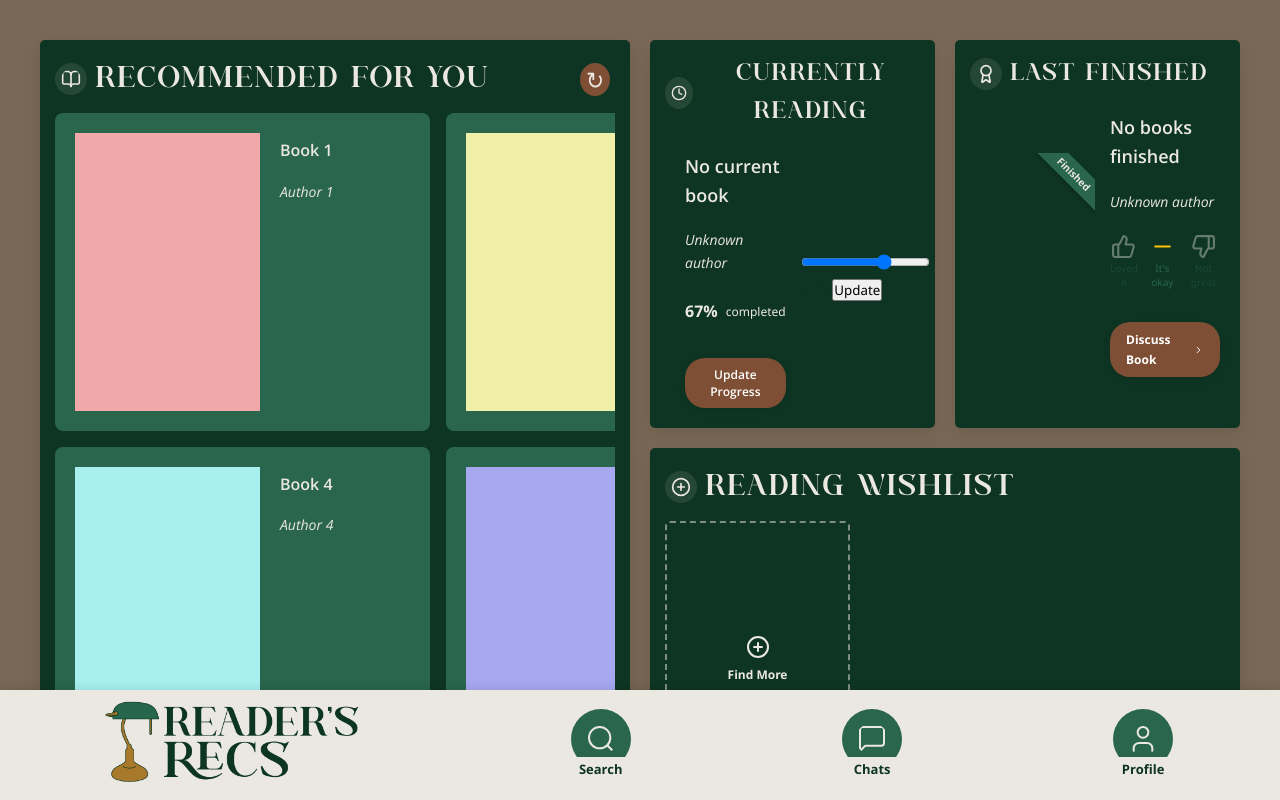
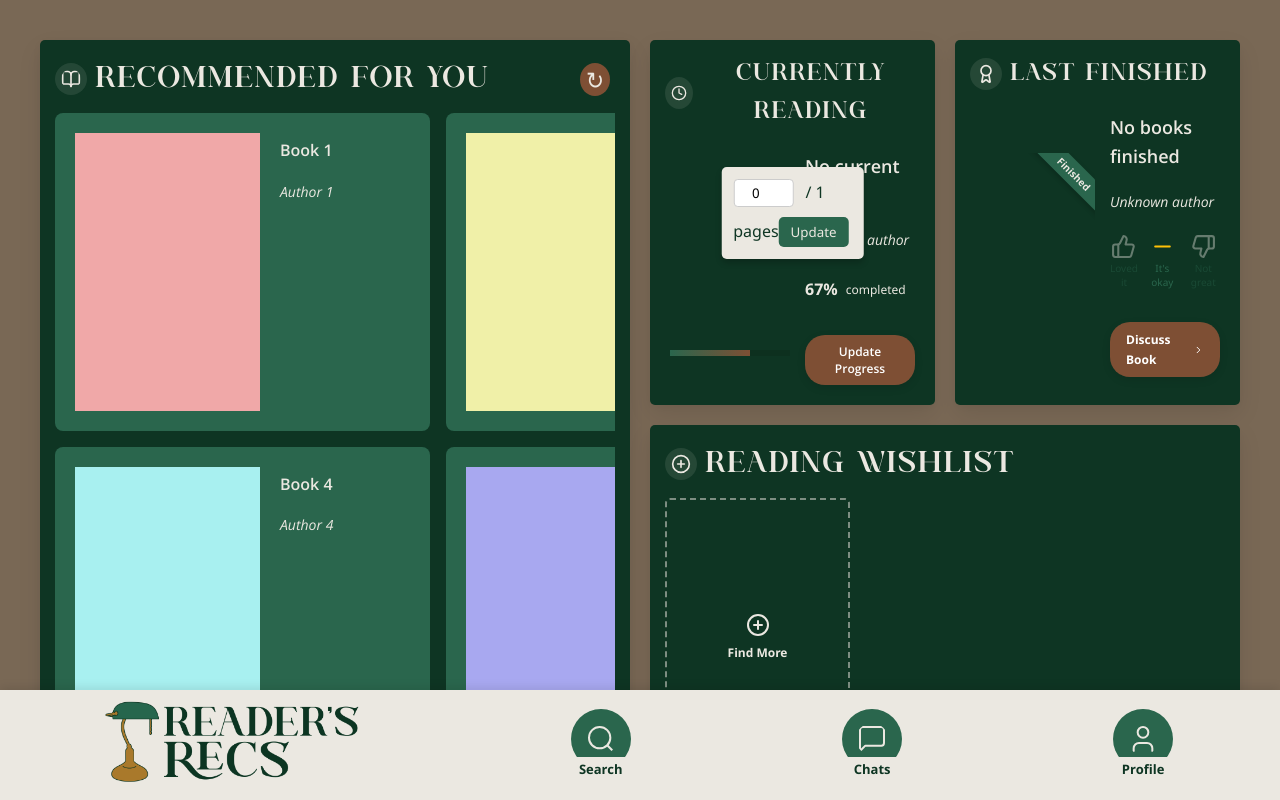
Before and after one commit to tamu-csce-capstone-2025-spring-hammond/Readers-Recs, a React (Create React App) app in the folder frontend/: page /home in a window 1280 px wide. Both pictures are taken after a click on the button "Update Progress". Shown: the top 800 px of the page. Built offline with nearby package versions, Linux system fonts and the light colour scheme.

Commit message:
progress update fixed to pages->percentage + styled

```diff
--- a/frontend/src/components/updateprogress.jsx
+++ b/frontend/src/components/updateprogress.jsx
@@ -1,31 +1,36 @@
 import React, { useState, useEffect } from 'react';
+import "../style/style.css";
 
-const UpdateProgress = ({ currentProgress, onUpdate }) => {
-  const [progress, setProgress] = useState(currentProgress);
+const UpdateProgress = ({ currentPage, totalPages, onUpdate }) => {
+  const [pageNumber, setPageNumber] = useState(currentPage || 0);
 
   useEffect(() => {
-    setProgress(currentProgress);
-  }, [currentProgress]);
+    setPageNumber(currentPage || 0);
+  }, [currentPage]);
 
-  const handleChange = (e) => {
-    setProgress(Number(e.target.value));
+  const handlePageChange = (e) => {
+    const newPage = Number(e.target.value);
+    if (newPage >= 0 && newPage <= totalPages) {
+      setPageNumber(newPage);
+    }
   };
 
   const handleSubmit = () => {
-    onUpdate(progress);
+    const newProgress = Math.round((pageNumber / totalPages) * 100);
+    onUpdate(newProgress);
   };
 
   return (
     <div className="update-progress-container">
       <input
-        type="range"
+        type="number"
         min="0"
-        max="100"
-        value={progress}
-        onChange={handleChange}
-        className="progress-slider"
+        max={totalPages}
+        value={pageNumber}
+        onChange={handlePageChange}
+        className="progress-input"
       />
-      <span>{progress}%</span>
+      <span> / {totalPages} pages</span>
       <button onClick={handleSubmit} className="update-btn">Update</button>
     </div>
   );
--- a/frontend/src/pages/home.jsx
+++ b/frontend/src/pages/home.jsx
@@ -188,9 +188,12 @@ const Home = () => {
                   </button>
                 </div>
                 {showUpdateProgress && (
-                  <UpdateProgress currentProgress={bookProgress} onUpdate={handleProgressUpdate} />
+                  <UpdateProgress
+                    currentPage={bookshelf.currentRead?.currentPage || 0}
+                    totalPages={bookshelf.currentRead?.totalPages || 1}
+                    onUpdate={handleProgressUpdate}
+                  />
                 )}
-
               </div>
             </div>
           </div>
--- /dev/null
+++ b/frontend/src/style/sass/_updateProgress.scss
@@ -0,0 +1,36 @@
+.update-progress-container {
+    position: absolute;
+    bottom: 40%;
+    left: 50%;
+    transform: translateX(-50%);
+    background: $-tan;
+    padding: 12px;
+    border-radius: 5px;
+    box-shadow: 0px 4px 6px rgba(0, 0, 0, 0.2);
+    z-index: 1000;
+    opacity: 1;
+    visibility: visible;
+    transition: opacity 0.3s ease-in-out;
+}
+
+.progress-input {
+    width: 60px;
+    padding: 4px;
+    text-align: center;
+    border: 1px solid #ccc;
+    border-radius: 4px;
+    margin-right: 8px;
+}
+
+.update-btn {
+    background-color: $-green;
+    color: $-tan;
+    border: none;
+    padding: 6px 12px;
+    border-radius: 5px;
+    cursor: pointer;
+    margin-top: 10px;
+    &:hover, &:focus {
+        background-color: $-dark-green;
+    }
+}
--- a/frontend/src/style/style.css
+++ b/frontend/src/style/style.css
@@ -2229,4 +2229,41 @@ input[type=file] {
 .submit-btn:hover, .submit-btn:focus {
   background-color: #EBE8E1;
   color: #2A664D;
+}
+
+.update-progress-container {
+  position: absolute;
+  bottom: 40%;
+  left: 50%;
+  transform: translateX(-50%);
+  background: #EBE8E1;
+  padding: 12px;
+  border-radius: 5px;
+  box-shadow: 0px 4px 6px rgba(0, 0, 0, 0.2);
+  z-index: 1000;
+  opacity: 1;
+  visibility: visible;
+  transition: opacity 0.3s ease-in-out;
+}
+
+.progress-input {
+  width: 60px;
+  padding: 4px;
+  text-align: center;
+  border: 1px solid #ccc;
+  border-radius: 4px;
+  margin-right: 8px;
+}
+
+.update-btn {
+  background-color: #2A664D;
+  color: #EBE8E1;
+  border: none;
+  padding: 6px 12px;
+  border-radius: 5px;
+  cursor: pointer;
+  margin-top: 10px;
+}
+.update-btn:hover, .update-btn:focus {
+  background-color: #0e3523;
 }/*# sourceMappingURL=style.css.map */
--- a/frontend/src/style/style.scss
+++ b/frontend/src/style/style.scss
@@ -40,3 +40,4 @@ h3 {
 @import 'sass/addPopUp';
 @import 'sass/onboard';
 @import 'sass/editProfilePopUp';
+@import 'sass/updateProgress';
```
Also changed, not shown: 1 other file (tests, documents, lock files or other folders).
